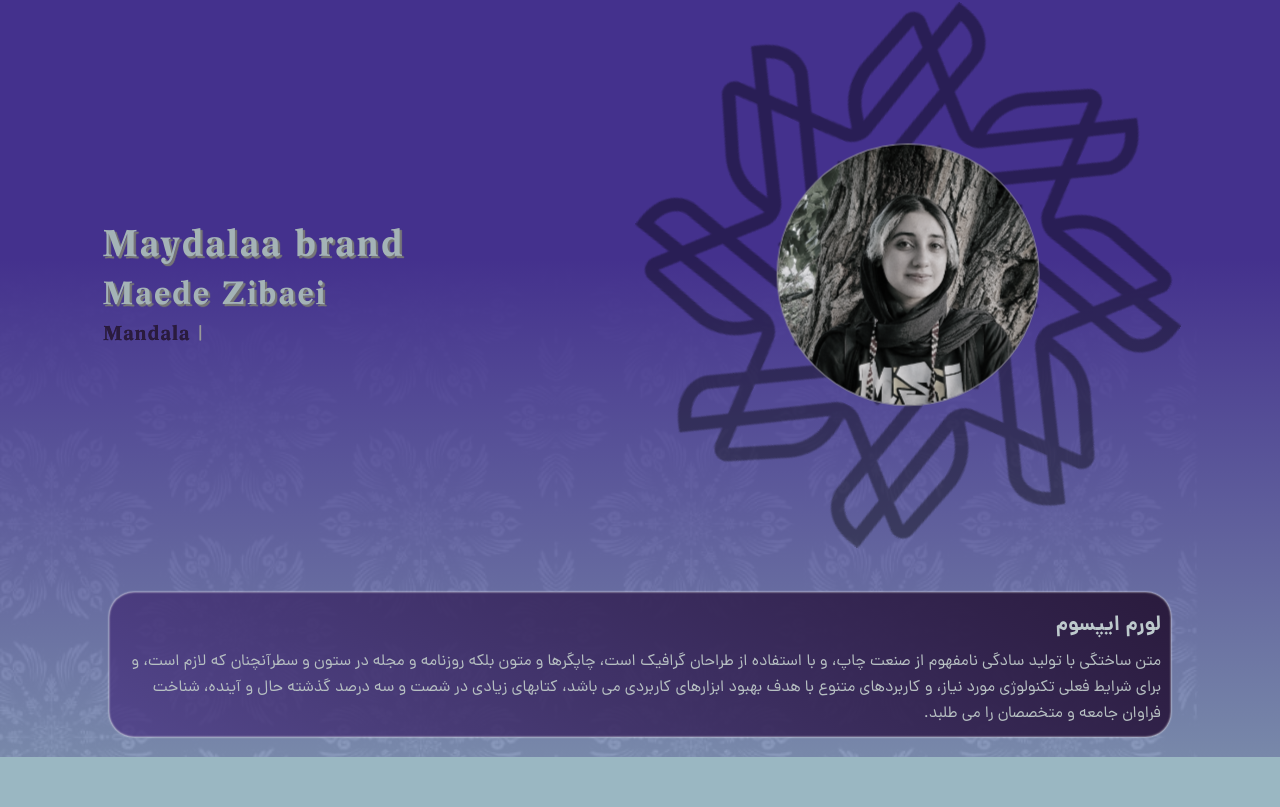
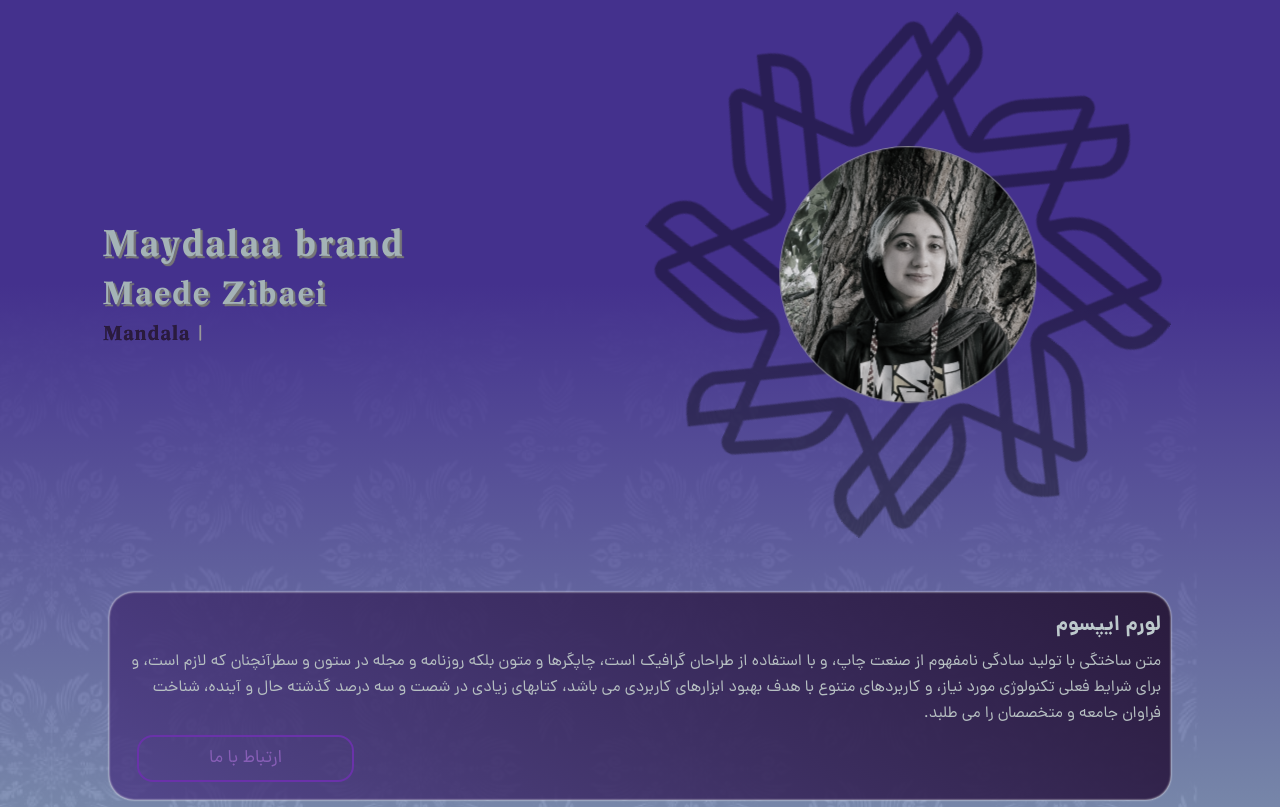
Before and after one commit to maydalaa/maydalaa.github.io, a plain HTML site: page index.html in a window 1280 px wide. Shown: the part 713-1520 px from the top of the page. Drawn offline with nearby package versions, Linux system fonts and the light colour scheme.

Commit message:
project changes3

```diff
--- a/css/responsive.css
+++ b/css/responsive.css
@@ -66,11 +66,17 @@
     #start-profile .names{
         text-align: left;
     }
-    .profile-pictures .img-mandala{
-        scale: 1;
-    }
-    .profile-pictures .img-person{
-        scale: .49;
+
+    /* Button */
+    .btn-contact-us .btn{
+        border: 2px solid #6a32aa;
+        border-radius: 16px;
+        padding: 8px 60px;
+        transition: all .4s;
+        font-size: 18px;
+        background-color: #6a32aa;
+        color: #ccc;
+
     }
 
     /* Swiper */
@@ -108,7 +114,7 @@
         padding: 20px 40px;
     }
     header .nav-bar-menu{
-        width: 330px;
+        width: 340px;
     }
     header .nav-bar-menu li a{
         padding: 11px 18px;
@@ -145,6 +151,20 @@
     .col-lg-11{ width: 91.66%; }
     .col-lg-12{ width: 100%; }
 
+    /* scroll broswer */
+    ::-webkit-scrollbar {
+        height: 19px;
+        width: 19px;
+        background: #aec5cf;
+      }
+    ::-webkit-scrollbar-thumb {
+        background: linear-gradient(-120deg ,#241736fa , #7a6e88fa);
+        -webkit-border-radius: .9ex;
+        border: 2px solid #aec5cf;
+    }
+    ::-webkit-scrollbar-corner {
+        background: linear-gradient(-120deg ,#241736fa , #7a6e88fa);
+    }
 
     .names .name-brand{
         font-size: 37px;
@@ -158,6 +178,21 @@
     .names .name-job{
         font-size: 20px;
         letter-spacing: 1px;
+    }
+
+    /* Button */
+    .btn-contact-us .btn{
+        border: 2px solid #6a32aa;
+        border-radius: 16px;
+        background-color: transparent;
+        padding: 8px 70px;
+        color: #875eb6;
+        transition: all .4s;
+        font-size: 18px;
+    }
+    .btn-contact-us .btn:hover{
+        background-color: #6a32aa;
+        color: #ccc;
     }
 
     /* Swiper */
@@ -181,6 +216,8 @@
     transition: opacity .5s;
     display: block;
     }
+
+
 }
 
 /* xl */
--- a/css/style.css
+++ b/css/style.css
@@ -115,19 +115,7 @@
 body{
     font-family: 'Dana-Regular' , sans-serif;
 }
-::-webkit-scrollbar {
-    height: 19px;
-    width: 19px;
-    background: #aec5cf;
-  }
-::-webkit-scrollbar-thumb {
-    background: linear-gradient(-120deg ,#241736fa , #7a6e88fa);
-    -webkit-border-radius: .9ex;
-    border: 2px solid #aec5cf;
-}
-::-webkit-scrollbar-corner {
-    background: linear-gradient(-120deg ,#241736fa , #7a6e88fa);
-}
+
 
 
 /* Header */
@@ -145,6 +133,13 @@
 }
 
 /* nav-bar */
+.nav-bar{
+    position: fixed;
+    top: 8px;
+    left: 0;
+    right: 0;
+    z-index: 999;
+}
 .nav-bar-menu{
     display: flex;
     justify-content: space-between;
@@ -152,9 +147,9 @@
     border-radius: 20px;
     margin: 0 auto;
     max-width: 100%;
-    width: 270px;
+    width: 294px;
     border: 7px solid transparent;
-    padding: 0px 4px;
+    padding: 0px 3px;
 }
 .nav-bar-menu li {
     padding: 9px 1px;
@@ -241,12 +236,12 @@
 /* profile-pictures */
 .profile-pictures{
     position: relative;
+    padding: 10px;
 }
 .img-mandala{
     animation: rotate-mandala 70s linear infinite;
     opacity: .4;
     /* filter: brightness(0) invert(1); */
-    scale: .9;
 }
 @keyframes rotate-mandala {
     0% {
@@ -263,10 +258,9 @@
     left: 0;
     z-index: 5;
     border-radius: 50%;
-    scale: .43;
+    transform: scale3d(.48,.48,.48);
     filter: grayscale(90%);
     border: 2px solid #999;
-
 }
 
 
@@ -276,7 +270,6 @@
     border-radius: 25px;
     padding: 10px;
     background: linear-gradient( 40deg , #493583c4  , #2a1b3d );
-    /* background: #2a1b3d; */
     margin: 0 5px;
 }
 .profile-desc-title{
@@ -290,6 +283,22 @@
     line-height: 26px;
     color: #b7c0c2;
 }
+
+/* Button */
+.btn-contact-us{
+    text-align: left;
+    margin: 18px;
+}
+.btn{
+    border: 2px solid #6a32aa;
+    border-radius: 16px;
+    padding: 5px 30px;
+    transition: all .4s;
+    font-size: 18px;
+    background-color: #6a32aa;
+    color: #ccc;
+}
+
 
 
 /* Swiper */
@@ -426,7 +435,7 @@
 
 
 /* loader */
-/* .loader-container{
+.loader-container{
     position: fixed;
     top: 0;
     left: 0;
@@ -435,15 +444,25 @@
     display: flex;
     justify-content: center;
     align-items: center;
-    z-index: 10000;
-    background: #fff;
+    z-index: 1000;
+    background: rgb(202, 191, 191);
     overflow: hidden;
 }
 .loader-container img{
-    width: 30%;
+    width: 20%;
+    animation: rotate-mandala1  1.5s ease-in-out infinite;
 }
-
 .loader-container.fade-out{
     top: 110%;
     opacity: 0;
-} */
+}
+@keyframes rotate-mandala1 {
+    0% {
+        transform: rotate(0deg);
+    }
+
+    100% {
+        transform: rotate(360deg);
+
+    }
+}
--- a/index.html
+++ b/index.html
@@ -17,7 +17,9 @@
 
 <body>
 
-
+    <div class="loader-container">
+        <img src="images/logo.png" id="loader-gif">
+    </div>
 
     <section class="container-main">
         <section class="bg-header">
@@ -28,8 +30,8 @@
                     <nav class="nav-bar">
                         <ul class="nav-bar-menu">
                             <li><a href="#profile">پروفایل</a></li>
+                            <li><a href="#more-images-slider">تصاویر بیشتر</a></li>
                             <li><a href="#exhibition">نمایشگاه</a></li>
-                            <li><a href="#footer">ارتباط با ما</a></li>
                         </ul>
                     </nav>
                     <section class="introduction-exhibition mt-80">
@@ -75,6 +77,9 @@
                             و
                             آینده، شناخت فراوان جامعه و متخصصان را می طلبد.
                         </p>
+                        <div class="btn-contact-us">
+                            <a href="#footer" class="btn">ارتباط با ما</a>
+                        </div>
                     </section>
 
                 </section>
@@ -83,7 +88,7 @@
 
 
         <!-- More Images -->
-        <div id="exhibition" class="bg-more-images">
+        <div id="more-images-slider" class="bg-more-images">
             <section class="more-images">
                 <h2 class="title-more-images mb-40">تصاویر بیشتر</h2>
                 <div class="swiper">
@@ -120,7 +125,7 @@
 
 
         <!-- Descriptions of works of art -->
-        <div class="bg-descriptions-works-art">
+        <div id="exhibition" class="bg-descriptions-works-art">
             <div class="container content-w-90">
                 <section class="descriptions-works-art">
                     <h2 class="title-works-art">درباره اثر</h2>
@@ -194,10 +199,7 @@
 
     </section>
 
-    <!-- <div class="loader-container">
-        <img src="https://media3.giphy.com/media/sSgvbe1m3n93G/giphy.gif?cid=ecf05e472s8t7tlzcdebsp2d8r5suym6zawa4326tyndaftk&ep=v1_gifs_search&rid=giphy.gif&ct=g"
-            id="loader-gif">
-    </div> -->
+
 
 
     <script src="js/node_modules/typed.js/dist/typed.umd.js"></script>
--- a/js/javascript.js
+++ b/js/javascript.js
@@ -84,14 +84,14 @@
 });
 
 // loader
-// document.onreadystatechange = function () {
-//   if (document.readyState !== "complete") {
-//     document.querySelector("body").style.visibility = "hidden";
-//     document.querySelector("#loader-gif").style.visibility = "visible";
-//     document.querySelector(".loader-container").classList.remove("fade-out");
-//   } else {
-//     document.querySelector("#loader-gif").style.display = "none";
-//     document.querySelector("body").style.visibility = "visible";
-//     document.querySelector(".loader-container").classList.add("fade-out");
-//   }
-// };
+document.onreadystatechange = function () {
+  if (document.readyState !== "complete") {
+    document.querySelector("body").style.visibility = "hidden";
+    document.querySelector("#loader-gif").style.visibility = "visible";
+    document.querySelector(".loader-container").classList.remove("fade-out");
+  } else {
+    document.querySelector("#loader-gif").style.display = "none";
+    document.querySelector("body").style.visibility = "visible";
+    document.querySelector(".loader-container").classList.add("fade-out");
+  }
+};
```
